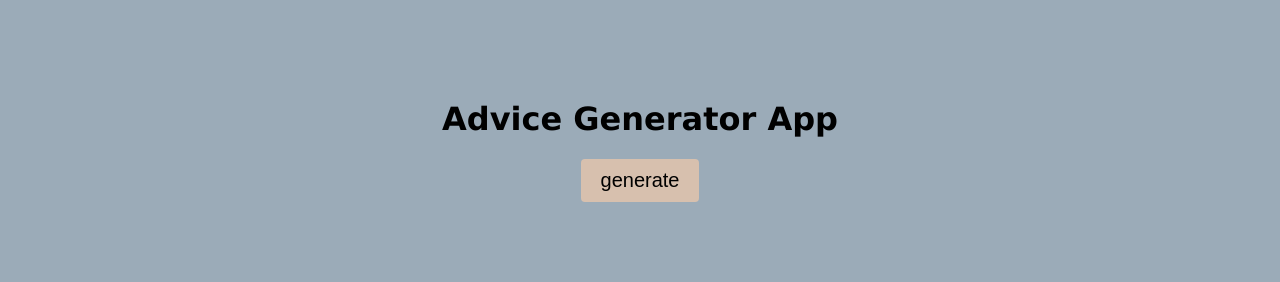
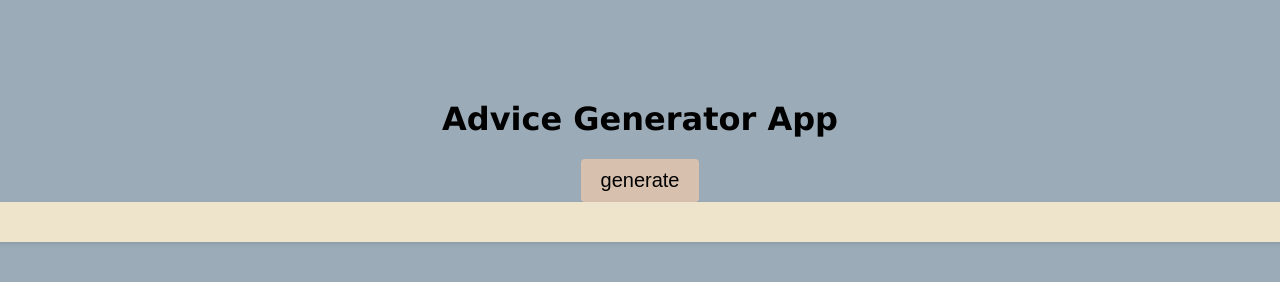
Before and after one commit to Prem2310/Advice-Generator-App, a plain HTML site: page index.html in a window 1280 px wide. Drawn offline with Linux system fonts and the light colour scheme.

Commit message:
Update index.html

```diff
--- a/index.html
+++ b/index.html
@@ -15,7 +15,7 @@
       </div>
       <div class="content">
         <button class="generate" id="generate">generate</button>
-        <div id="output"></div>
+        <div class="output" id="output"></div>
       </div>
     </div>
   </body>
```
